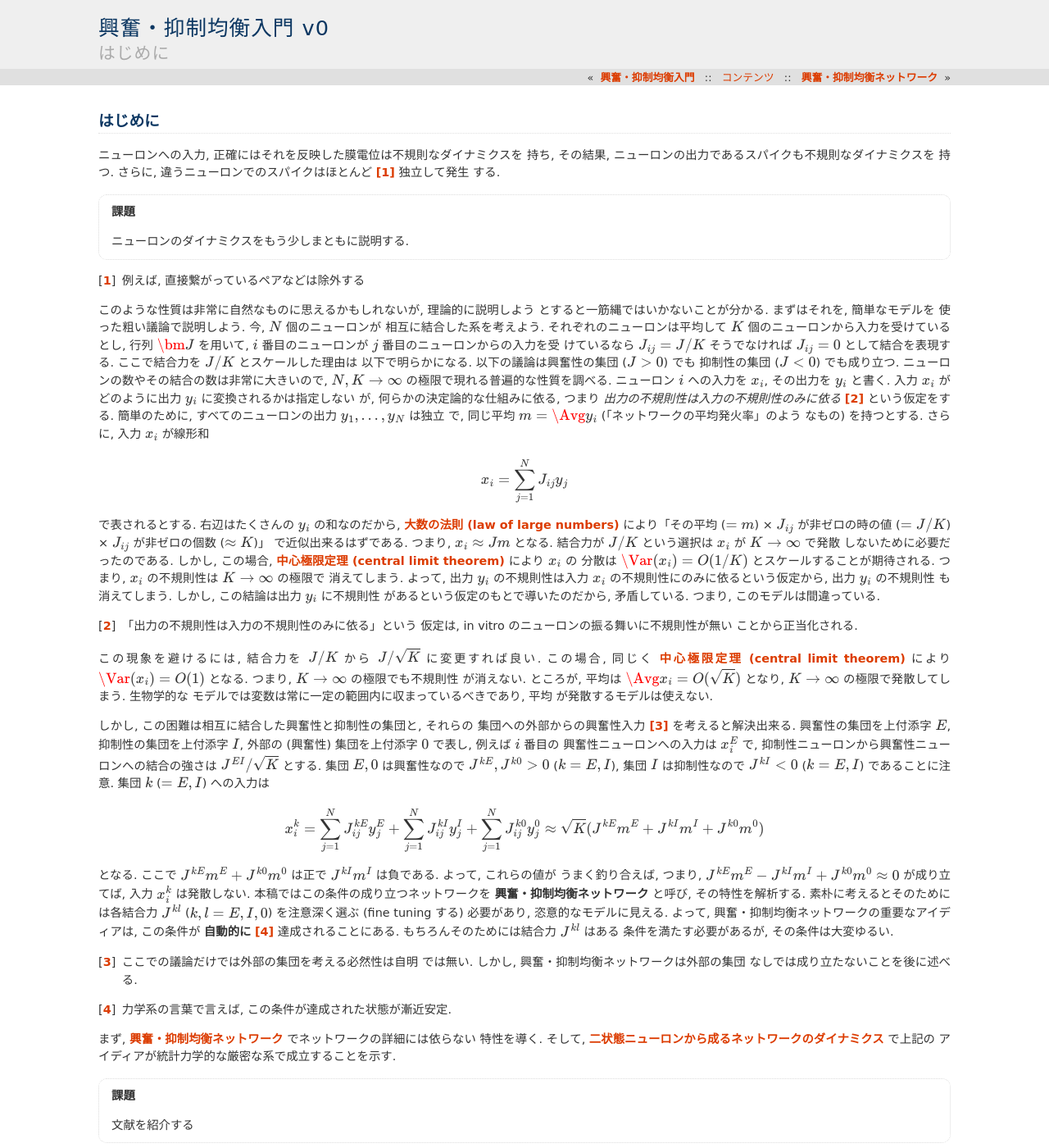
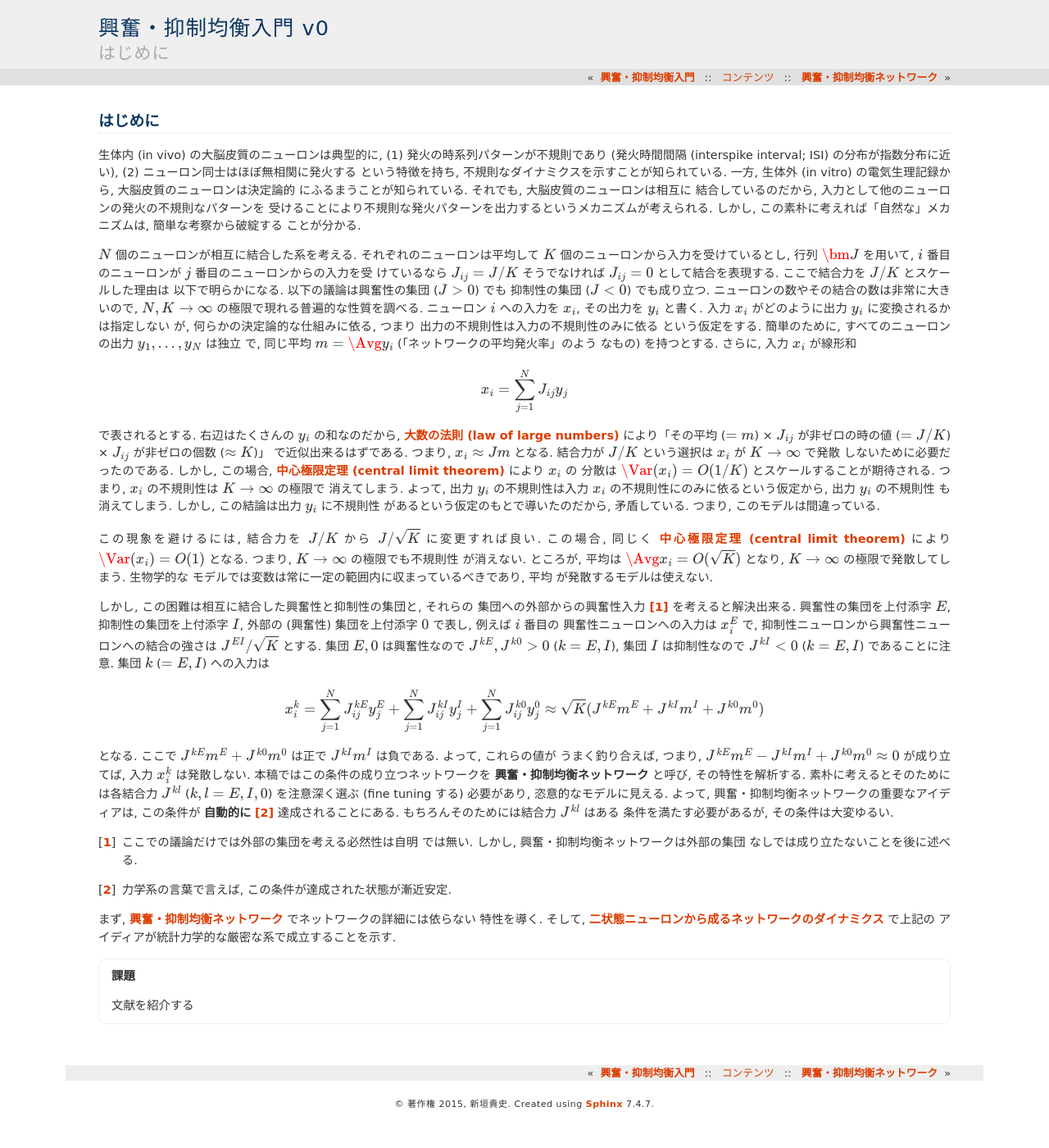
Before and after one commit to tkf/balance-tutorial-ja, a Sphinx documentation site: the page built from source/introduction.rst, in a window 1280 px wide and 1400 px high. Shown: the whole window at 82% size. Built offline with Sphinx 7.4.7, drawn with Linux system fonts in a browser that asks for light colours; formulas are drawn with MathJax 3.

Commit message:
追記: はじめに

```diff
--- a/source/introduction.rst
+++ b/source/introduction.rst
@@ -4,19 +4,20 @@
  はじめに
 ==========
 
-ニューロンへの入力, 正確にはそれを反映した膜電位は不規則なダイナミクスを
-持ち, その結果, ニューロンの出力であるスパイクも不規則なダイナミクスを
-持つ.  さらに, 違うニューロンでのスパイクはほとんど [#]_ 独立して発生
-する.
+生体内 (in vivo) の大脳皮質のニューロンは典型的に,
+(1) 発火の時系列パターンが不規則であり
+(発火時間間隔 (interspike interval; ISI) の分布が指数分布に近い),
+(2) ニューロン同士はほぼ無相関に発火する
+という特徴を持ち, 不規則なダイナミクスを示すことが知られている.  一方,
+生体外 (in vitro) の電気生理記録から, 大脳皮質のニューロンは決定論的
+にふるまうことが知られている.   それでも, 大脳皮質のニューロンは相互に
+結合しているのだから, 入力として他のニューロンの発火の不規則なパターンを
+受けることにより不規則な発火パターンを出力するというメカニズムが考えられる.
+しかし, この素朴に考えれば「自然な」メカニズムは, 簡単な考察から破綻する
+ことが分かる.
 
-.. todo:: ニューロンのダイナミクスをもう少しまともに説明する.
-
-.. [#] 例えば, 直接繋がっているペアなどは除外する
-
-このような性質は非常に自然なものに思えるかもしれないが, 理論的に説明しよう
-とすると一筋縄ではいかないことが分かる.  まずはそれを, 簡単なモデルを
-使った粗い議論で説明しよう.  今, :math:`N` 個のニューロンが
-相互に結合した系を考えよう.  それぞれのニューロンは平均して :math:`K`
+:math:`N` 個のニューロンが相互に結合した系を考える.
+それぞれのニューロンは平均して :math:`K`
 個のニューロンから入力を受けているとし, 行列 :math:`\bm J` を用いて,
 :math:`i` 番目のニューロンが :math:`j` 番目のニューロンからの入力を受
 けているなら :math:`J_{ij} = J / K` そうでなければ :math:`J_{ij} = 0`
@@ -55,10 +56,6 @@
 も消えてしまう.  しかし, この結論は出力 :math:`y_i` に不規則性
 があるという仮定のもとで導いたのだから, 矛盾している.  つまり,
 このモデルは間違っている.
-
-.. [#det] 「出力の不規則性は入力の不規則性のみに依る」という
-   仮定は, in vitro のニューロンの振る舞いに不規則性が無い
-   ことから正当化される.
 
 この現象を避けるには, 結合力を :math:`J/K` から
 :math:`J / \sqrt K` に変更すれば良い.
```
Also changed, not shown: other parts of source/introduction.rst (+1 -1 lines).
